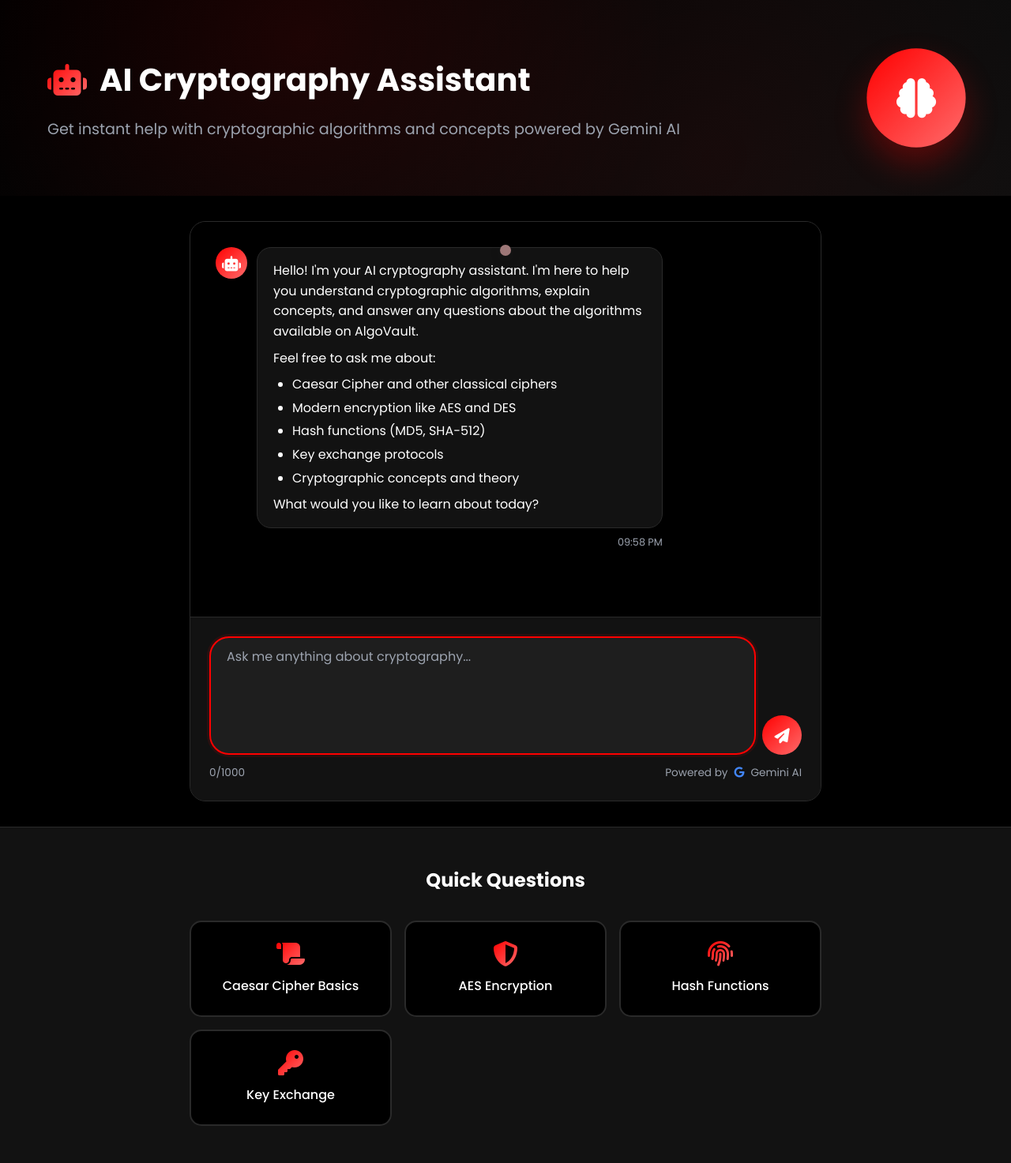
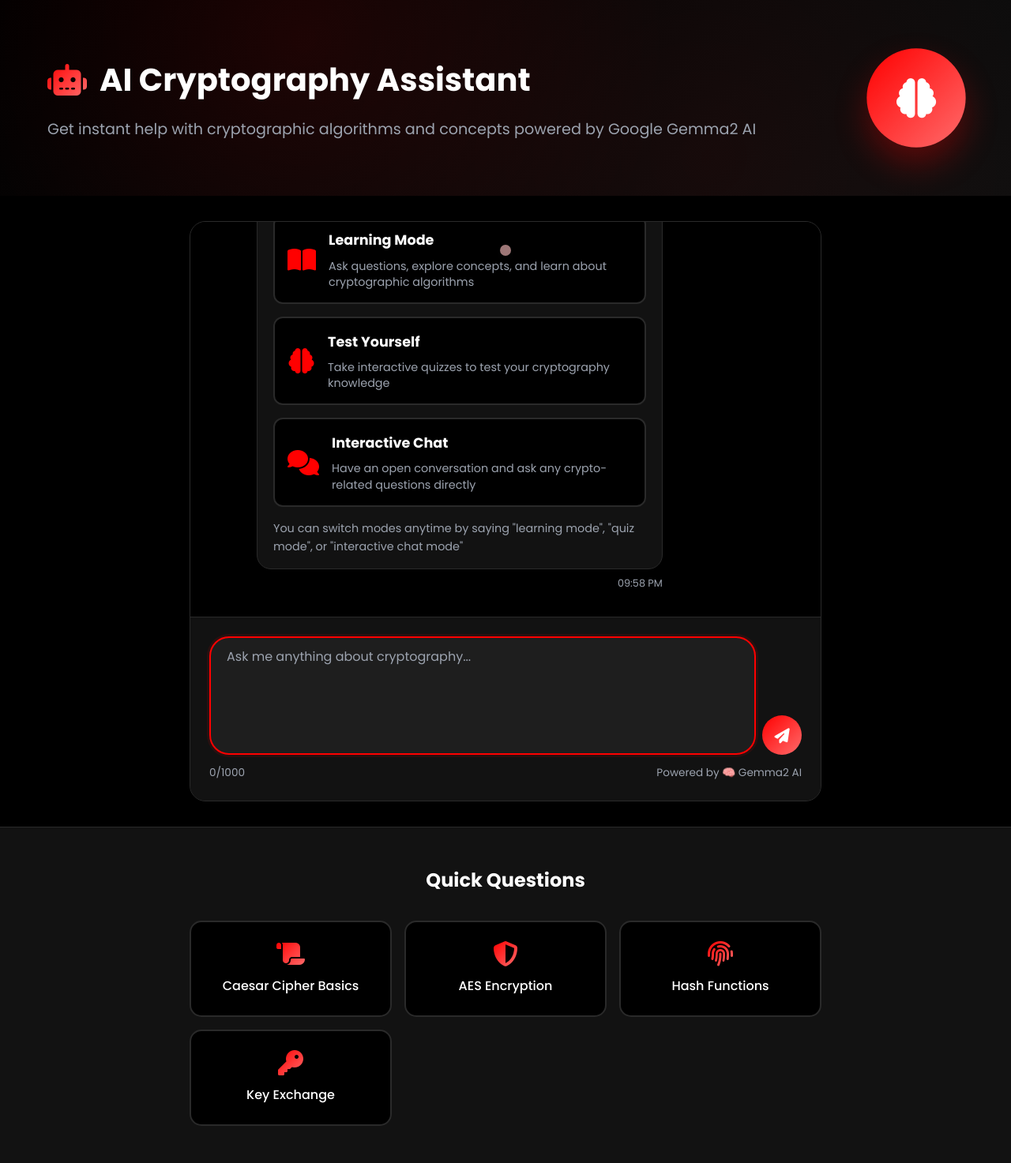
Before and after one commit to The-Web-Dev-Forge/AlgoVault, a Django app: template ChatBot/templates/ChatBot/chatbot.html in a window 1280 px wide. Shown: the part 146-1619 px from the top of the page at 79% size. Run offline with Django 5.2, Linux system fonts and the light colour scheme; the template is opened without the code that fills it, so the values that code supplies are empty; parts of the project's set-up code (start-up, migrations or seed data) failed here and were passed over; some libraries are stand-ins or nearby versions.

Commit message:
feat(chatbot): Redesign chatbot page with mode selection, quick questions, and improved onboarding

```diff
--- a/ChatBot/templates/ChatBot/chatbot.html
+++ b/ChatBot/templates/ChatBot/chatbot.html
@@ -25,7 +25,7 @@
                         AI Cryptography Assistant
                     </h1>
                     <p class="page-subtitle">
-                        Get instant help with cryptographic algorithms and concepts powered by Gemini AI
+                        Get instant help with cryptographic algorithms and concepts powered by Google Gemma2 AI
                     </p>
                 </div>
                 <div class="header-visual">
@@ -50,16 +50,34 @@
                         </div>
                         <div class="message-content">
                             <div class="message-bubble">
-                                <p>Hello! I'm your AI cryptography assistant. I'm here to help you understand cryptographic algorithms, explain concepts, and answer any questions about the algorithms available on AlgoVault.</p>
-                                <p>Feel free to ask me about:</p>
-                                <ul>
-                                    <li>Caesar Cipher and other classical ciphers</li>
-                                    <li>Modern encryption like AES and DES</li>
-                                    <li>Hash functions (MD5, SHA-512)</li>
-                                    <li>Key exchange protocols</li>
-                                    <li>Cryptographic concepts and theory</li>
-                                </ul>
-                                <p>What would you like to learn about today?</p>
+                                <p>Hello! I'm your AI cryptography assistant. Choose how you'd like to interact with me:</p>
+
+                                <!-- Mode Selection -->
+                                <div class="mode-selection">
+                                    <div class="mode-option" data-mode="learning">
+                                        <i class="fas fa-book-open"></i>
+                                        <div class="mode-content">
+                                            <h4>Learning Mode</h4>
+                                            <p>Ask questions, explore concepts, and learn about cryptographic algorithms</p>
+                                        </div>
+                                    </div>
+                                    <div class="mode-option" data-mode="quiz">
+                                        <i class="fas fa-brain"></i>
+                                        <div class="mode-content">
+                                            <h4>Test Yourself</h4>
+                                            <p>Take interactive quizzes to test your cryptography knowledge</p>
+                                        </div>
+                                    </div>
+                                    <div class="mode-option" data-mode="chat">
+                                        <i class="fas fa-comments"></i>
+                                        <div class="mode-content">
+                                            <h4>Interactive Chat</h4>
+                                            <p>Have an open conversation and ask any crypto-related questions directly</p>
+                                        </div>
+                                    </div>
+                                </div>
+
+                                <p style="margin-top: 1rem; font-size: 0.9rem; color: var(--text-muted);">You can switch modes anytime by saying "learning mode", "quiz mode", or "interactive chat mode"</p>
                             </div>
                             <div class="message-time">
                                 <span id="welcomeTime"></span>
@@ -102,7 +120,7 @@
                             <span id="charCount">0</span>/1000
                         </span>
                         <span class="powered-by">
-                            Powered by <i class="fab fa-google"></i> Gemini AI
+                            Powered by 🧠 Gemma2 AI
                         </span>
                     </div>
                 </div>
```
